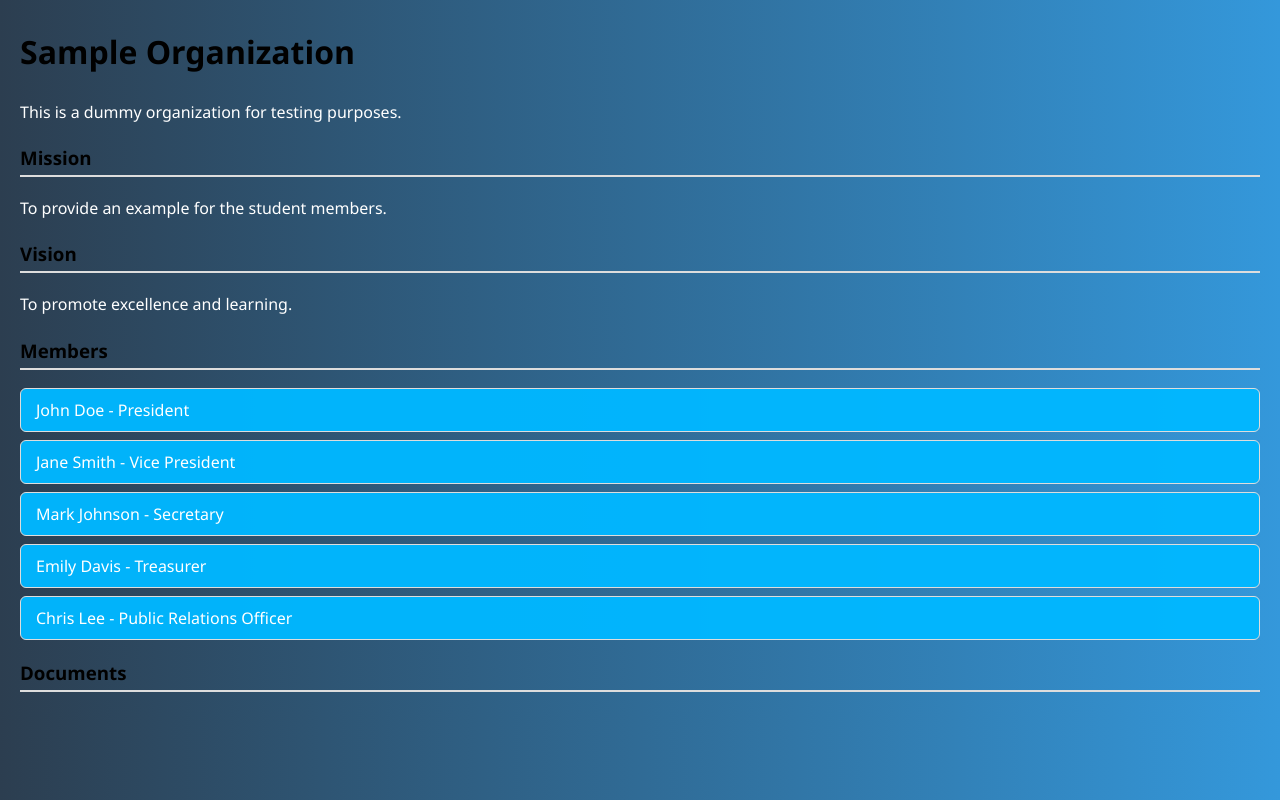
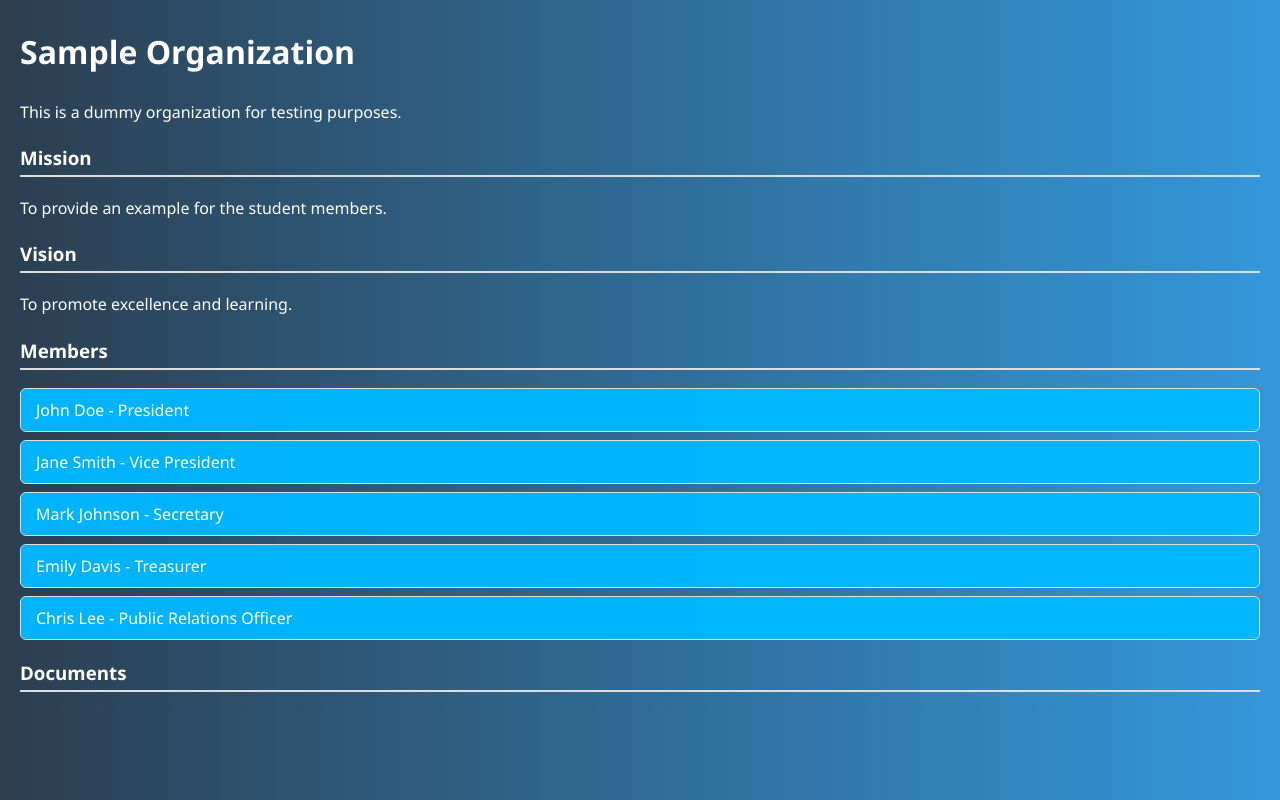
Before and after one commit to KGG-Student/TEST_SACDEV, a Flask app: page /organization/1 in a window 1280 px wide. Run offline with Flask 3, Linux system fonts and the light colour scheme; data comes from the database, SQL or seed files in the repository; data that the repository does not hold is empty.

Commit message:
changed colors

```diff
--- a/templates/organization_view.html
+++ b/templates/organization_view.html
@@ -11,17 +11,17 @@
     background-color: #f9f9f9;
     margin: 0;
     padding: 0 20px;
-    color: #000000;
+    color:rgb(255, 255, 255);
   }
 
   h2 {
-    color: #000000;
+    color:rgb(255, 255, 255);
     margin-top: 30px;
     font-size: 2em;
   }
 
   h3 {
-    color: #000000;
+    color:rgb(255, 255, 255);
     margin-top: 20px;
     border-bottom: 2px solid #ddd;
     padding-bottom: 5px;
```
